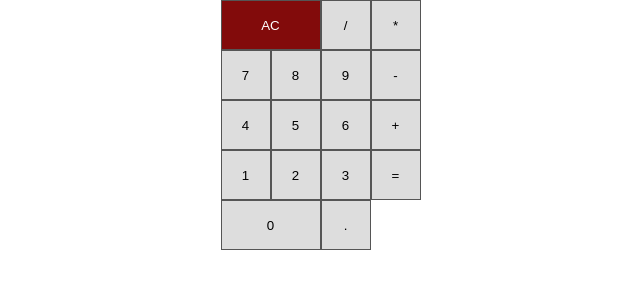
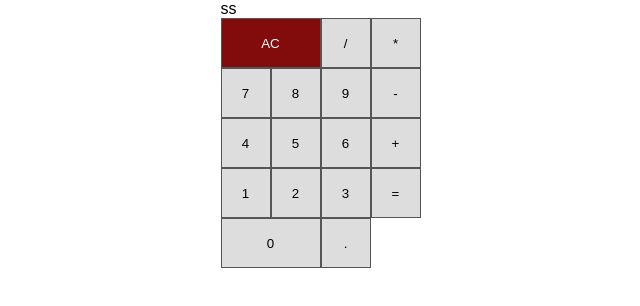
Before and after one commit to princeisamaliya/calculator, a React (Create React App) app: page / in a window 1280 px wide. Shown: the top 306 px of the page, without its empty margins (317-957 px from the left). Built offline with nearby package versions, Linux system fonts and the light colour scheme.

Commit message:
User Story #5 and User Story #6

```diff
--- a/src/App.js
+++ b/src/App.js
@@ -4,6 +4,7 @@ class App extends Component {
   render() {
     return (
       <div className="calculator">
+        <div id="display">ss</div>
         <button id="clear">AC</button>
         <button id="divide">/</button>
         <button id="multiply">*</button>
```
